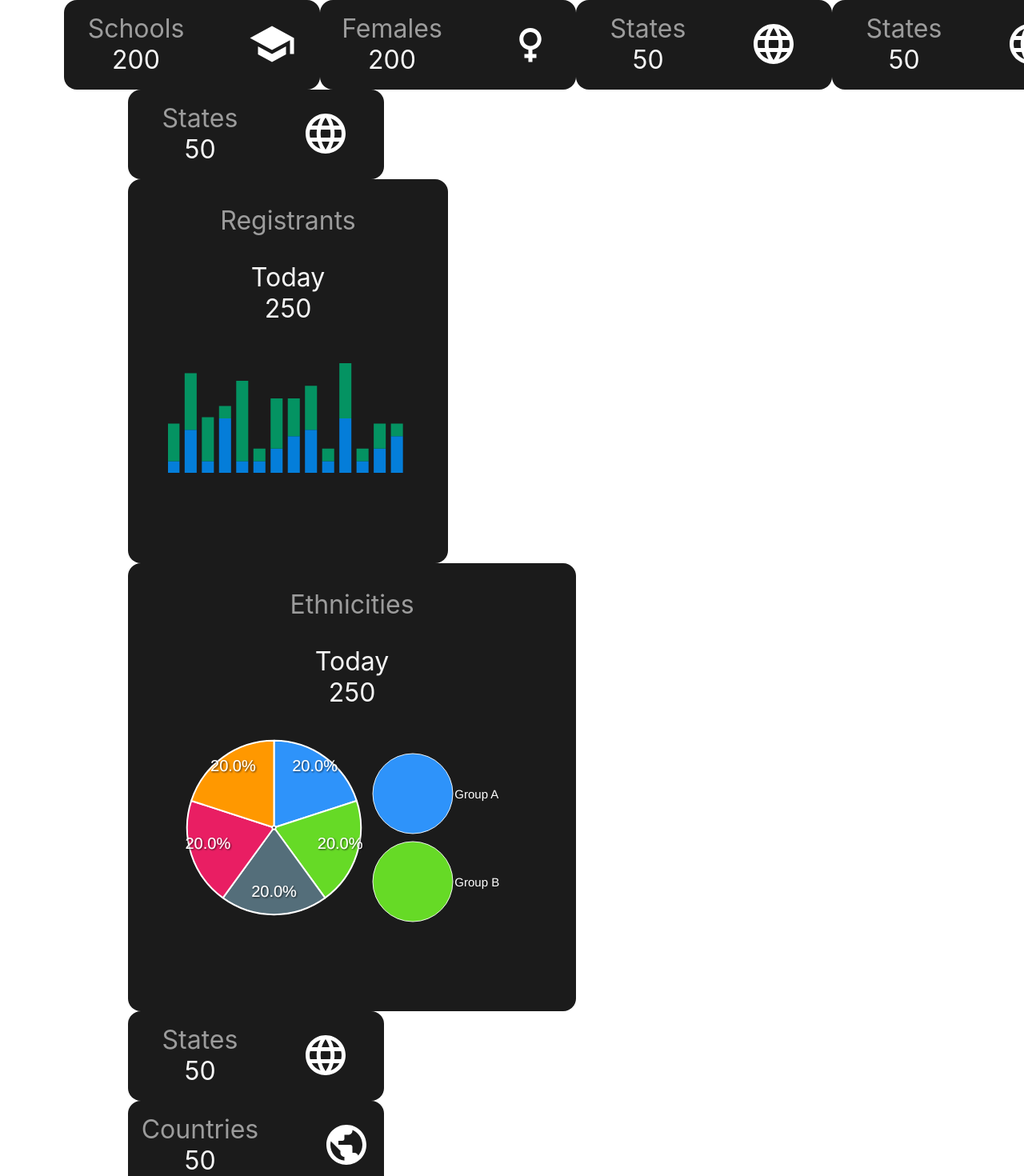
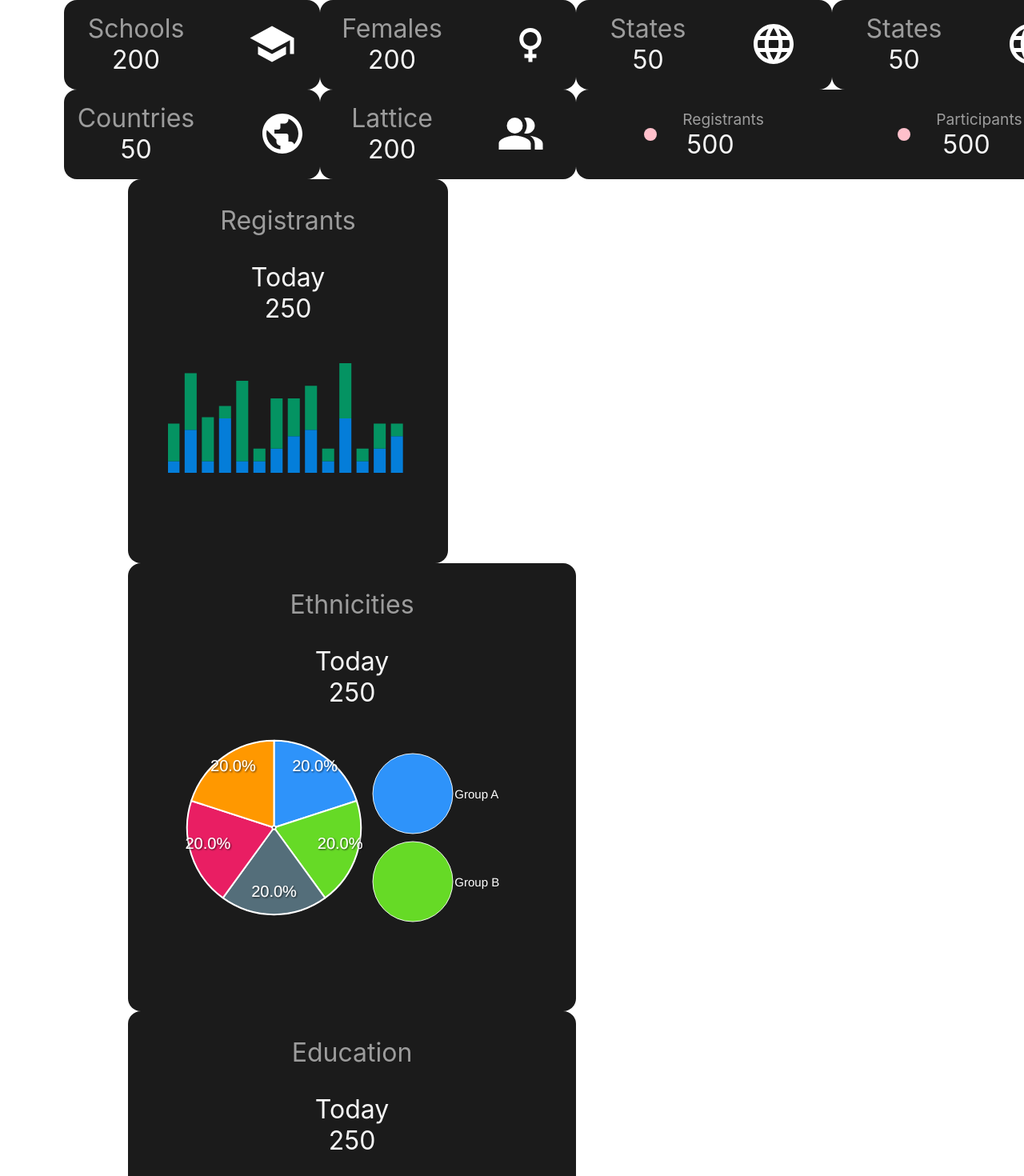
Before and after one commit to nishilfaldu/react-dashboard, a React (Create React App) app: page / in a window 1280 px wide. Shown: the top 1470 px of the page at 80% size. Built offline with nearby package versions, Linux system fonts and the light colour scheme.

Commit message:
aligned second row

```diff
--- a/src/components/StatsDashboard.js
+++ b/src/components/StatsDashboard.js
@@ -36,18 +36,8 @@ const StatsDashboard = function(){
                                         }>
                 </IconFigureCard>
             </SmallComponentsRow>
-            <IconFigureCard cardTitle="States" cardValue="50" Icon={
-                                        <LanguageIcon sx={{ fontSize: 60, color: 'white' }}/>
-                                        }>
-            </IconFigureCard>
-            <BarChartCard></BarChartCard>
-            <PieChartCard cardTitle="Ethnicities" cardLabel="Today" cardValue="250"></PieChartCard>
 
-
-            <IconFigureCard cardTitle="States" cardValue="50" Icon={
-                                        <LanguageIcon sx={{ fontSize: 60, color: 'white' }}/>
-                                        }>
-            </IconFigureCard>
+            <SmallComponentsRow>
                 <IconFigureCard cardTitle="Countries" cardValue="50" Icon={
                                             <PublicIcon sx={{ fontSize: 60, color: 'white' }}/>
                                             }>
@@ -59,7 +49,13 @@ const StatsDashboard = function(){
                 <BadgeFigureCard LabelOne="Registrants"
                                 ValueOne="500"
                                 LabelTwo="Participants"
-                                ValueTwo="500"></BadgeFigureCard>
+                                ValueTwo="500">
+                </BadgeFigureCard>
+            </SmallComponentsRow>
+
+            <BarChartCard></BarChartCard>
+            <PieChartCard cardTitle="Ethnicities" cardLabel="Today" cardValue="250"></PieChartCard>
+
             <PieChartCard cardTitle="Education" cardLabel="Today" cardValue="250"></PieChartCard>
         </div>
     );
--- a/src/styling-properties/propBadgeFigureCard.js
+++ b/src/styling-properties/propBadgeFigureCard.js
@@ -13,7 +13,7 @@ export default {
 
     // Properties of a Card
     cardHeight: "7rem",
-    cardWidth: "25rem",
+    cardWidth: "40rem",
     cardBorderRadius: "1rem",
     colorCardBackground: "#1B1B1B",
 
```
Lines whose indentation alone changed are shown as unchanged.
